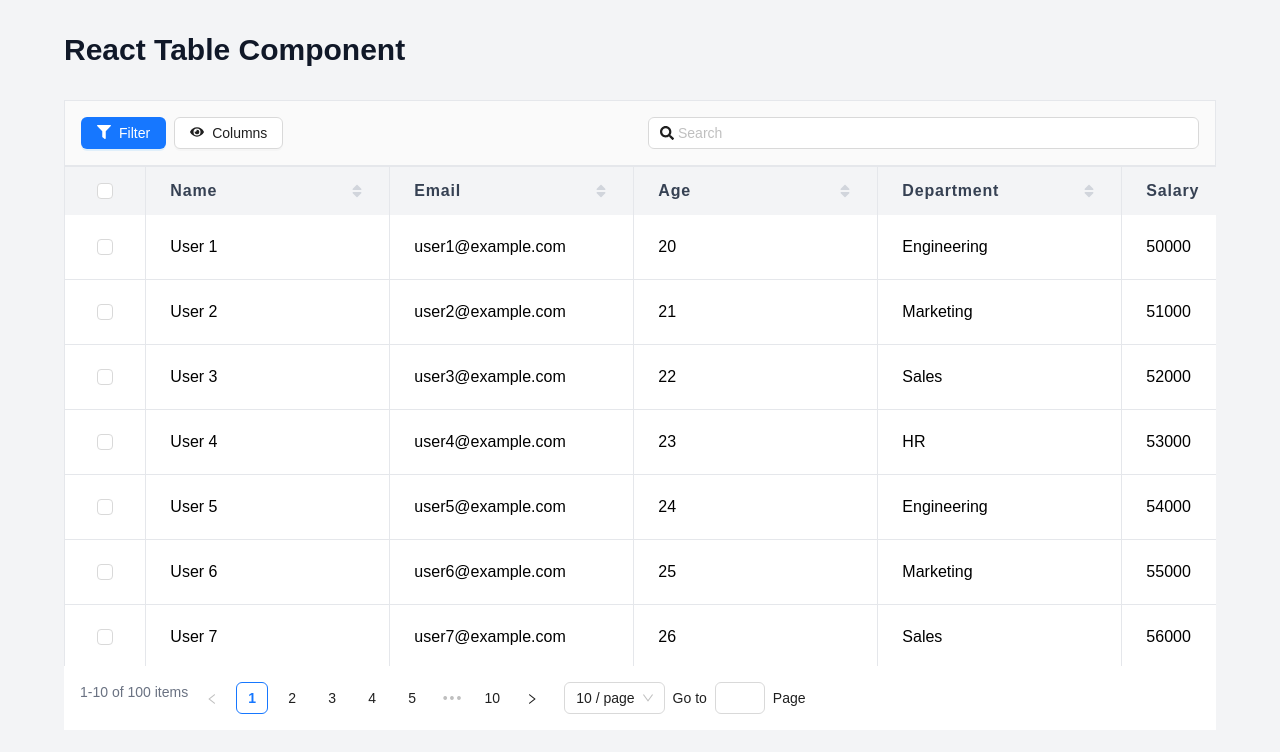
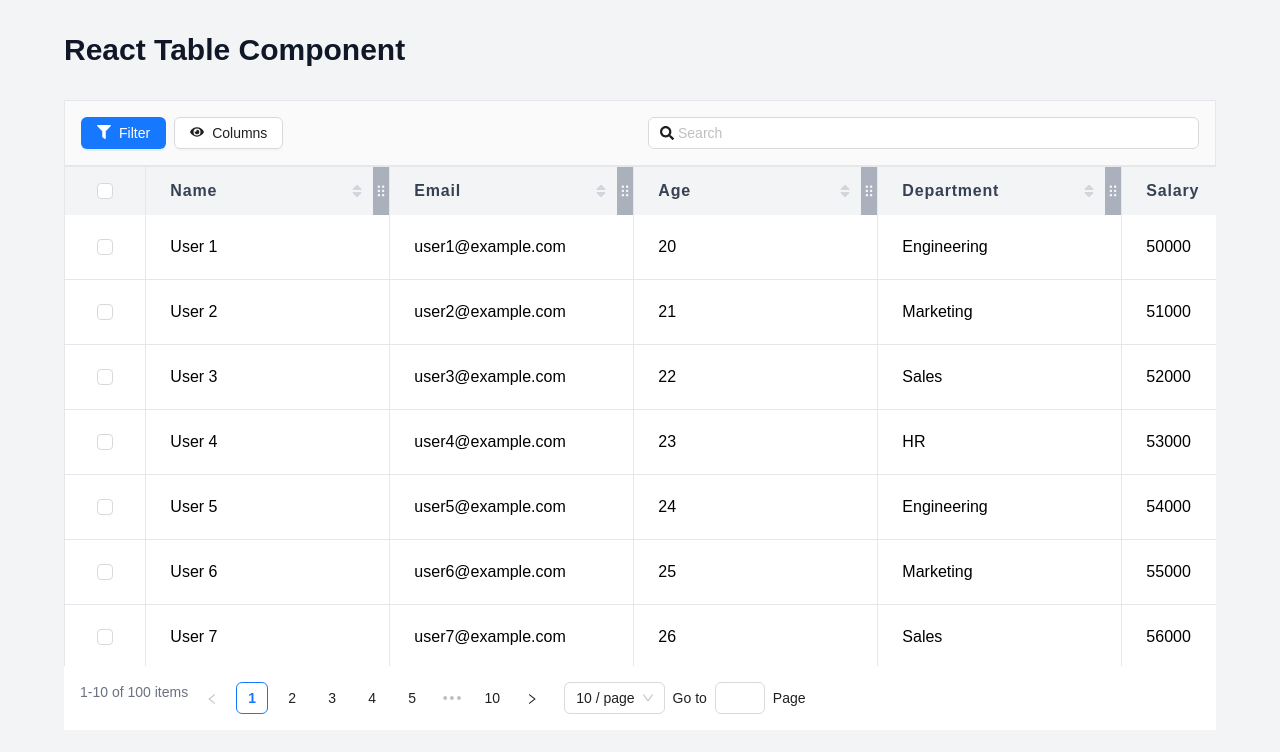
Before and after one commit to daman-kinra/react-table, a React (Vite) app: page / in a window 1280 px wide. Shown: the top 752 px of the page. Built offline with nearby package versions, Linux system fonts and the light colour scheme; a web font is replaced by a local one.

Commit message:
feat: added resize icon

```diff
--- a/src/components/Table/Table.tsx
+++ b/src/components/Table/Table.tsx
@@ -11,6 +11,7 @@ import Pagination from "./components/Pagination";
 import { FaSort, FaSortDown, FaSortUp } from "react-icons/fa";
 import orderBy from "lodash/orderBy";
 import isEmpty from "lodash/isEmpty";
+import { RxDragHandleDots2 } from "react-icons/rx";
 
 export type TableColumn = {
   key: string;
@@ -385,10 +386,12 @@ const Table: React.FC<TableProps> = ({
                   </div>
                   {resizable && (
                     <div
-                      className="absolute top-0 right-0 w-4 h-full cursor-col-resize hover:bg-blue-500 opacity-0 group-hover:opacity-100 transition-opacity"
+                      className="absolute top-0 right-0 w-4 h-full cursor-col-resize bg-gray-400 opacity-80 group-hover:opacity-100 transition-opacity flex justify-center items-center"
                       onMouseDown={(e) => handleResizeStart(e, column.key)}
                       onClick={(e) => e.stopPropagation()}
-                    />
+                    >
+                      <RxDragHandleDots2 className="text-neutral-50 text-2xl" />
+                    </div>
                   )}
                 </th>
               );
```
